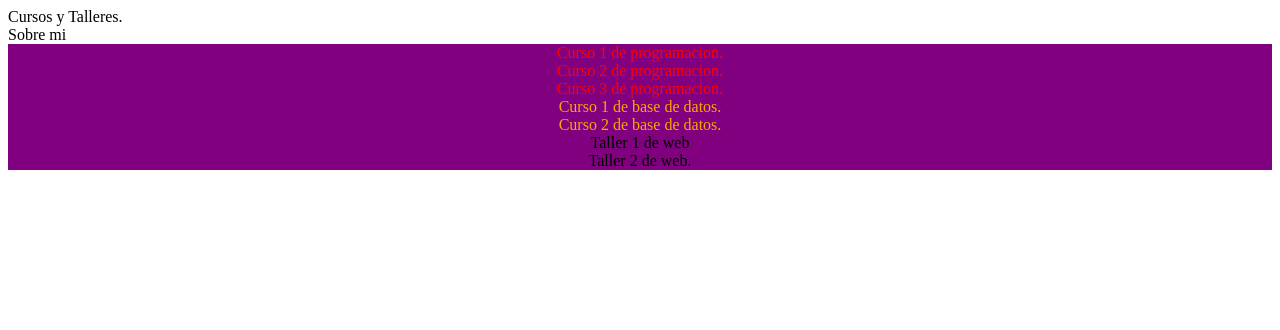
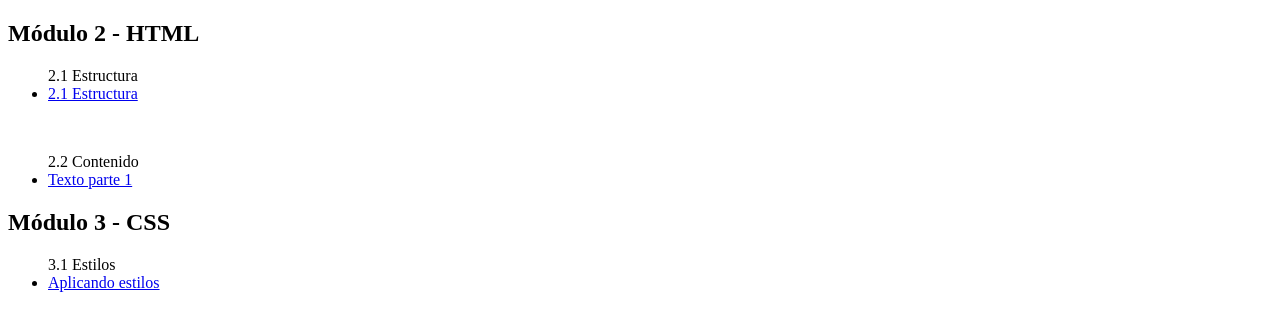
Before and after one commit to SILVA94/HTML-CSS, a plain HTML site: page index.html in a window 1280 px wide. Drawn offline with Linux system fonts and the light colour scheme.

Commit message:
Organizando archivo index.html

```diff
--- a/index.html
+++ b/index.html
@@ -1,52 +1,24 @@
 <!DOCTYPE html>
-<html lang="es">
+<html lang="en">
 	<head>
 		<title>Azul School</title>
 		<meta charset="utf-8">
 		<link rel="stylesheet" type="text/css" href="CSS/style.css">
-		<script type="text/javascript" src="JS/script.js"></script>
-		<style type="text/css">
-				 <!-- Aqui podemos escribir estructura de CSS directamente pero es una buena practica crear otra carpeta y usar elemento
-			link como en la parte de arriba -->
-		</style>
-		<script type="text/javascript">
-			<!-- Aqui podemos escribir codigo de javascript directamente pero es una buena practica crear otra carpeta y usar elemento
-			link como en la parte de arriba -->
-		</script>
+		<!-- <script type="text/javascript" src="JS/script.js"></script> -->
 	</head>
 	<body>
-		<header>
-			Cursos y Talleres.
-		</header>
-		<nav>
-			Sobre mi
-		</nav>
-		<main>
-			<section id="cursos" class="contenedor">
-				<div class ="programacion">
-					Curso 1 de programacion.
-				</div>
-				<div class ="programacion">
-					Curso 2 de programacion.
-				</div>
-				<div class ="programacion">
-					Curso 3 de programacion.
-				</div>
-				<div class ="baseDeDatos">
-					Curso 1 de base de datos.
-				</div>
-				<div class ="baseDeDatos">
-					Curso 2 de base de datos.
-				</div>
-			</section>
-			<section id="talleres" class="contenedor">
-				<div class ="web">
-					Taller 1 de web
-				</div>
-				<div class ="web">
-					Taller 2 de web.
-				</div>
-			</section>
-		</main>
+		<section><h2>Módulo 2 - HTML</h2>
+			<ul> 2.1 Estructura <br>
+				<li><a href="2.1_estructura.html">2.1 Estructura</a></li>
+			</ul>
+			<br>
+			<ul> 2.2 Contenido <br>
+				<li><a href="2.2_texto_1.html">Texto parte 1 </a></li>
+			</ul>
+		</section>
+		<section><h2>Módulo 3 - CSS</h2></section>
+			<ul>3.1 Estilos<br>
+				<li><a href="#">Aplicando estilos</a></li>
+			</ul>
 	</body>
 </html>
```
Also changed, not shown: 2.1_estructura.html (added, +52 -0 lines), 2.2_texto_1.html (added).
